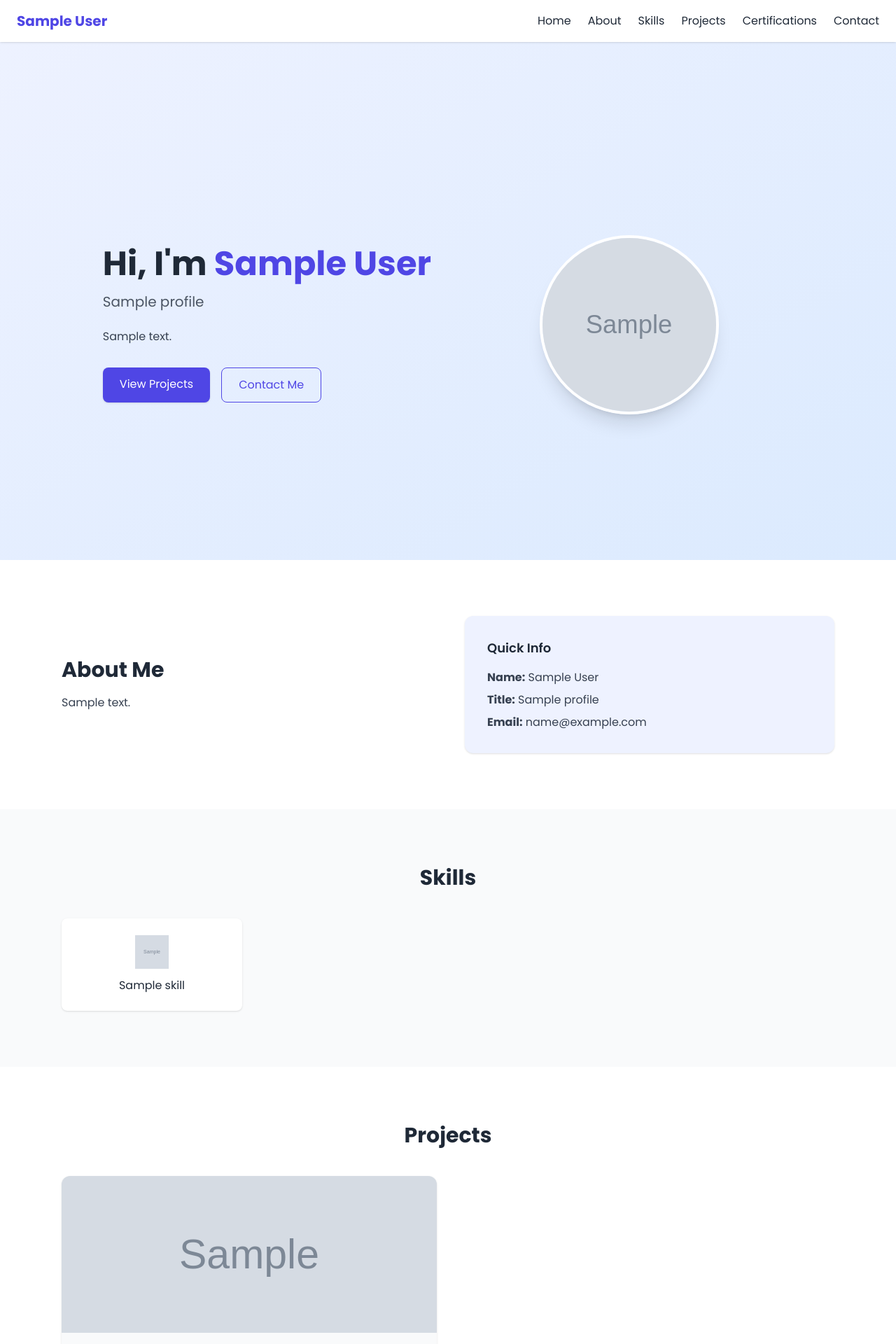
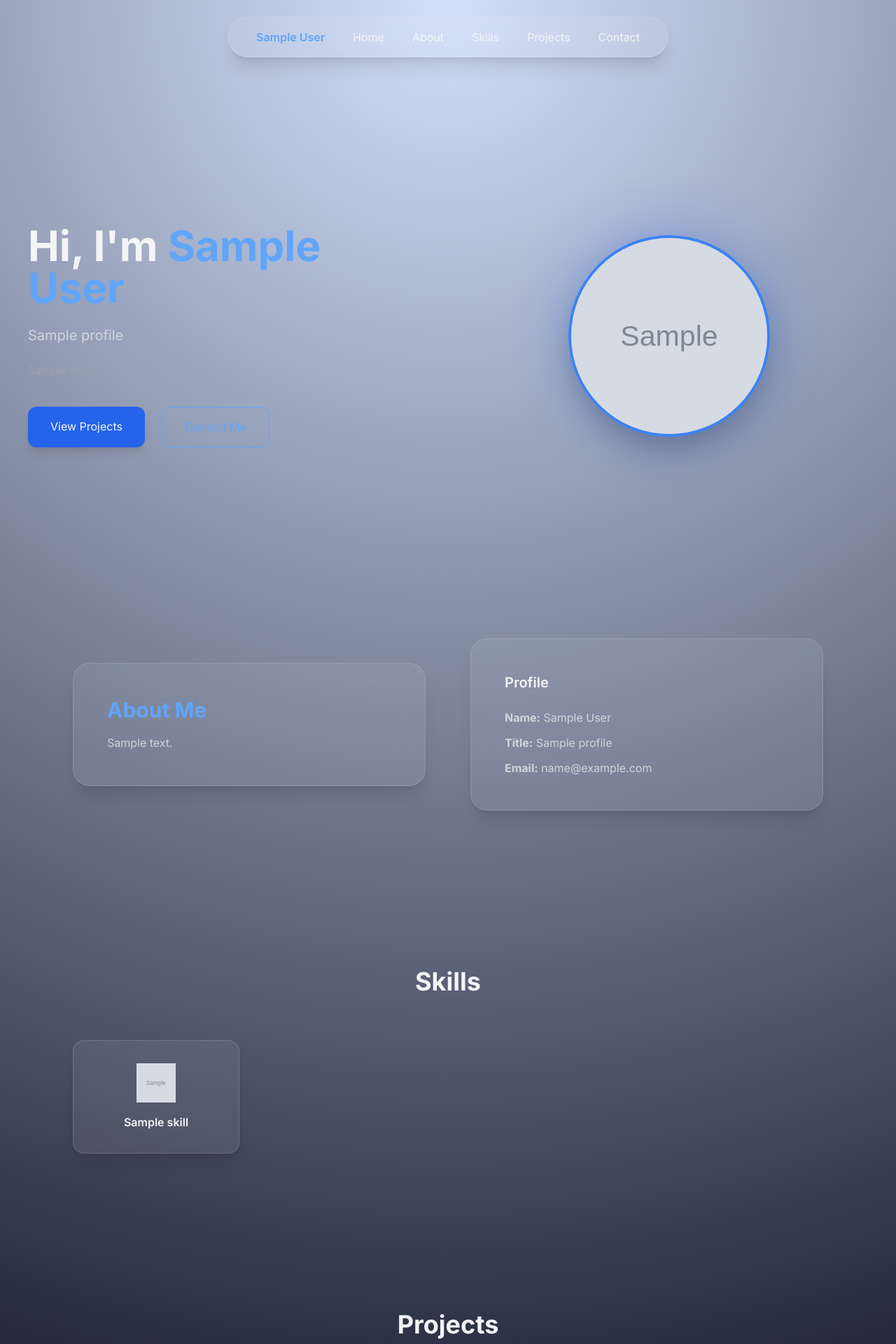
Before and after one commit to dhakalsameer/sameer-portfoilo, a Django app: page /windows/ in a window 1280 px wide. Shown: the top 1920 px of the page at 70% size. Run offline with Django 5.2, Linux system fonts and the light colour scheme; tables that the repository leaves empty hold one stand-in row (values such as "Sample post"); grey boxes marked "Sample" are stand-in pictures; some libraries are stand-ins or nearby versions.

Commit message:
Making the windows-based portfolio.

```diff
--- a/website/templates/website/index.html
+++ b/website/templates/website/index.html
@@ -1,6 +1,6 @@
 {% load static %}
 <!DOCTYPE html>
-<html lang="en" class="scroll-smooth">
+<html lang="en">
   <head>
     <meta charset="UTF-8" />
     <title>{{ profile.full_name }} | {{ profile.title }}</title>
@@ -9,9 +9,9 @@
     <!-- Tailwind -->
     <script src="https://cdn.tailwindcss.com"></script>
 
-    <!-- Google Fonts -->
+    <!-- Font -->
     <link
-      href="https://fonts.googleapis.com/css2?family=Poppins:wght@300;400;600;700&display=swap"
+      href="https://fonts.googleapis.com/css2?family=Inter:wght@300;400;600;700&display=swap"
       rel="stylesheet"
     />
 
@@ -20,66 +20,72 @@
         theme: {
           extend: {
             fontFamily: {
-              poppins: ["Poppins", "sans-serif"],
+              inter: ["Inter", "sans-serif"],
             },
           },
         },
       };
     </script>
+
+    <style>
+      body {
+        font-family: Inter, sans-serif;
+        background: radial-gradient(circle at top, #2563eb33, #020617 70%);
+      }
+
+      .glass {
+        background: rgba(255, 255, 255, 0.08);
+        backdrop-filter: blur(14px);
+        border: 1px solid rgba(255, 255, 255, 0.15);
+      }
+
+      .glow {
+        box-shadow: 0 0 80px rgba(37, 99, 235, 0.35);
+      }
+    </style>
   </head>
 
-  <body class="bg-gray-100 text-gray-800 font-poppins">
+  <body class="text-gray-100">
     <!-- ================= NAVBAR ================= -->
-    <nav class="fixed top-0 w-full bg-white shadow z-50">
-      <div
-        class="max-w-7xl mx-auto px-6 py-4 flex justify-between items-center"
-      >
-        <h1 class="text-xl font-bold text-indigo-600">
-          {{ profile.full_name }}
-        </h1>
-
-        <div class="hidden md:flex gap-6">
-          <a href="#home" class="hover:text-indigo-600">Home</a>
-          <a href="#about" class="hover:text-indigo-600">About</a>
-          <a href="#skills" class="hover:text-indigo-600">Skills</a>
-          <a href="#projects" class="hover:text-indigo-600">Projects</a>
-          <a href="#certifications" class="hover:text-indigo-600"
-            >Certifications</a
-          >
-          <a href="#contact" class="hover:text-indigo-600">Contact</a>
-        </div>
+    <nav
+      class="fixed top-6 left-1/2 -translate-x-1/2 z-50 glass rounded-full px-10 py-4 shadow-xl"
+    >
+      <div class="flex gap-10 items-center">
+        <span class="font-semibold text-blue-400">{{ profile.full_name }}</span>
+        <a href="#home" class="hover:text-blue-400">Home</a>
+        <a href="#about" class="hover:text-blue-400">About</a>
+        <a href="#skills" class="hover:text-blue-400">Skills</a>
+        <a href="#projects" class="hover:text-blue-400">Projects</a>
+        <a href="#contact" class="hover:text-blue-400">Contact</a>
       </div>
     </nav>
 
     <!-- ================= HERO ================= -->
-    <section
-      id="home"
-      class="min-h-screen flex items-center pt-32 bg-gradient-to-br from-indigo-50 to-blue-100"
-    >
+    <section id="home" class="min-h-screen flex items-center pt-40">
       <div
-        class="max-w-6xl mx-auto px-6 grid md:grid-cols-2 gap-12 items-center"
+        class="max-w-7xl mx-auto px-10 grid md:grid-cols-2 gap-16 items-center"
       >
         <!-- Text -->
         <div>
-          <h2 class="text-4xl md:text-5xl font-bold mb-4">
-            Hi, I'm <span class="text-indigo-600">{{ profile.full_name }}</span>
-          </h2>
+          <h1 class="text-5xl md:text-6xl font-bold mb-6 leading-tight">
+            Hi, I'm <span class="text-blue-400">{{ profile.full_name }}</span>
+          </h1>
 
-          <p class="text-xl text-gray-600 mb-6">{{ profile.title }}</p>
+          <p class="text-xl text-gray-300 mb-6">{{ profile.title }}</p>
 
-          <p class="text-gray-700 mb-8">{{ profile.bio }}</p>
+          <p class="text-gray-400 max-w-xl mb-10">{{ profile.bio }}</p>
 
-          <div class="flex gap-4">
+          <div class="flex gap-6">
             <a
               href="#projects"
-              class="bg-indigo-600 text-white px-6 py-3 rounded-lg shadow hover:bg-indigo-700 transition"
+              class="bg-blue-600 hover:bg-blue-700 px-8 py-4 rounded-xl shadow-lg transition"
             >
               View Projects
             </a>
 
             <a
               href="mailto:{{ profile.email }}"
-              class="border border-indigo-600 text-indigo-600 px-6 py-3 rounded-lg hover:bg-indigo-600 hover:text-white transition"
+              class="border border-blue-400 text-blue-400 hover:bg-blue-400 hover:text-black px-8 py-4 rounded-xl transition"
             >
               Contact Me
             </a>
@@ -89,28 +95,31 @@
         <!-- Image -->
         <div class="flex justify-center">
           {% if photos %}
-          <img
-            src="{{ photos.first.image.url }}"
-            class="w-64 h-64 object-cover rounded-full shadow-xl border-4 border-white"
-          />
+          <div class="relative">
+            <div class="absolute inset-0 rounded-full glow"></div>
+            <img
+              src="{{ photos.first.image.url }}"
+              class="relative w-72 h-72 object-cover rounded-full border-4 border-blue-500 shadow-2xl"
+            />
+          </div>
           {% endif %}
         </div>
       </div>
     </section>
 
     <!-- ================= ABOUT ================= -->
-    <section id="about" class="py-20 bg-white">
+    <section id="about" class="py-28">
       <div
-        class="max-w-6xl mx-auto px-6 grid md:grid-cols-2 gap-12 items-center"
+        class="max-w-6xl mx-auto px-10 grid md:grid-cols-2 gap-16 items-center"
       >
-        <div>
-          <h2 class="text-3xl font-bold mb-4">About Me</h2>
-          <p class="text-gray-700 leading-relaxed">{{ profile.about }}</p>
+        <div class="glass rounded-3xl p-12 shadow-xl">
+          <h2 class="text-3xl font-bold mb-4 text-blue-400">About Me</h2>
+          <p class="text-gray-300 leading-relaxed">{{ profile.about }}</p>
         </div>
 
-        <div class="bg-indigo-50 p-8 rounded-xl shadow">
-          <h3 class="font-semibold text-lg mb-4">Quick Info</h3>
-          <ul class="space-y-2 text-gray-700">
+        <div class="glass rounded-3xl p-12 shadow-xl">
+          <h3 class="text-xl font-semibold mb-6">Profile</h3>
+          <ul class="space-y-3 text-gray-300">
             <li><strong>Name:</strong> {{ profile.full_name }}</li>
             <li><strong>Title:</strong> {{ profile.title }}</li>
             <li><strong>Email:</strong> {{ profile.email }}</li>
@@ -120,19 +129,19 @@
     </section>
 
     <!-- ================= SKILLS ================= -->
-    <section id="skills" class="py-20 bg-gray-50">
-      <div class="max-w-6xl mx-auto px-6">
-        <h2 class="text-3xl font-bold mb-10 text-center">Skills</h2>
+    <section id="skills" class="py-28">
+      <div class="max-w-6xl mx-auto px-10">
+        <h2 class="text-4xl font-bold text-center mb-16">Skills</h2>
 
-        <div class="grid grid-cols-2 md:grid-cols-4 gap-6">
+        <div class="grid grid-cols-2 md:grid-cols-4 gap-10">
           {% for skill in skills %}
           <div
-            class="bg-white shadow rounded-lg p-6 flex flex-col items-center hover:shadow-lg transition"
+            class="glass rounded-2xl p-8 text-center hover:scale-105 transition shadow-xl"
           >
             {% if skill.icon %}
-            <img src="{{ skill.icon.url }}" class="w-12 h-12 mb-3" />
+            <img src="{{ skill.icon.url }}" class="w-14 h-14 mx-auto mb-4" />
             {% endif %}
-            <p class="font-medium">{{ skill.name }}</p>
+            <p class="font-semibold">{{ skill.name }}</p>
           </div>
           {% endfor %}
         </div>
@@ -140,33 +149,31 @@
     </section>
 
     <!-- ================= PROJECTS ================= -->
-    <section id="projects" class="py-20 bg-white">
-      <div class="max-w-6xl mx-auto px-6">
-        <h2 class="text-3xl font-bold mb-10 text-center">Projects</h2>
+    <section id="projects" class="py-28">
+      <div class="max-w-7xl mx-auto px-10">
+        <h2 class="text-4xl font-bold text-center mb-16">Projects</h2>
 
-        <div class="grid md:grid-cols-2 gap-8">
+        <div class="grid md:grid-cols-2 gap-14">
           {% for project in projects %}
           <div
-            class="bg-gray-50 rounded-xl shadow hover:shadow-lg transition overflow-hidden"
+            class="glass rounded-3xl overflow-hidden shadow-xl hover:scale-[1.02] transition"
           >
             <img
               src="{{ project.image.url }}"
-              class="w-full h-56 object-cover"
+              class="w-full h-64 object-cover"
             />
 
-            <div class="p-6">
-              <h3 class="text-xl font-semibold mb-2">{{ project.title }}</h3>
-              <p class="text-gray-600 mb-3">{{ project.description }}</p>
-              <p class="text-sm text-indigo-600 mb-4">
-                {{ project.tech_stack }}
-              </p>
+            <div class="p-10">
+              <h3 class="text-2xl font-semibold mb-3">{{ project.title }}</h3>
+              <p class="text-gray-400 mb-4">{{ project.description }}</p>
+              <p class="text-blue-400 mb-6">{{ project.tech_stack }}</p>
 
-              <div class="flex gap-4">
+              <div class="flex gap-6">
                 {% if project.live_link %}
                 <a
                   href="{{ project.live_link }}"
                   target="_blank"
-                  class="bg-indigo-600 text-white px-4 py-2 rounded hover:bg-indigo-700 transition"
+                  class="bg-blue-600 hover:bg-blue-700 px-6 py-3 rounded-xl transition"
                 >
                   Live Demo
                 </a>
@@ -174,7 +181,7 @@
                 <a
                   href="{{ project.github_link }}"
                   target="_blank"
-                  class="border border-indigo-600 text-indigo-600 px-4 py-2 rounded hover:bg-indigo-600 hover:text-white transition"
+                  class="border border-blue-400 text-blue-400 hover:bg-blue-400 hover:text-black px-6 py-3 rounded-xl transition"
                 >
                   GitHub
                 </a>
@@ -187,101 +194,59 @@
       </div>
     </section>
 
-    <!-- ================= CERTIFICATIONS ================= -->
-    <section id="certifications" class="py-20 bg-gray-50">
-      <div class="max-w-6xl mx-auto px-6">
-        <h2 class="text-3xl font-bold mb-10 text-center">Certifications</h2>
-
-        <div class="grid md:grid-cols-2 gap-6">
-          {% for cert in certifications %}
-          <div class="bg-white shadow rounded-lg p-6 flex gap-4">
-            {% if cert.image %}
-            <img
-              src="{{ cert.image.url }}"
-              class="w-32 h-32 object-cover rounded"
-            />
-            {% endif %}
-
-            <div>
-              <h3 class="text-lg font-semibold">{{ cert.title }}</h3>
-              <p class="text-gray-600">{{ cert.description }}</p>
-              <p class="text-sm text-indigo-600 mt-2">{{ cert.issuer }}</p>
-
-              {% if cert.certificate_url %}
-              <a
-                href="{{ cert.certificate_url }}"
-                target="_blank"
-                class="inline-block mt-2 text-indigo-600 underline"
-              >
-                View Certificate
-              </a>
-              {% endif %}
-            </div>
-          </div>
-          {% endfor %}
-        </div>
-      </div>
-    </section>
-
     <!-- ================= CONTACT ================= -->
-    <section id="contact" class="py-20 bg-white">
-      <div class="max-w-6xl mx-auto px-6 grid md:grid-cols-2 gap-12">
-        <div>
-          <h2 class="text-3xl font-bold mb-4">Contact Me</h2>
-          <p class="text-gray-600 mb-6">
-            Feel free to reach out for collaborations or just a friendly hello
-            👋
+    <section id="contact" class="py-28">
+      <div class="max-w-6xl mx-auto px-10 grid md:grid-cols-2 gap-16">
+        <div class="glass rounded-3xl p-12 shadow-xl">
+          <h2 class="text-3xl font-bold mb-4 text-blue-400">Contact Me</h2>
+          <p class="text-gray-400 mb-6">
+            Let's build something amazing together 🚀
           </p>
 
-          <p class="mb-2"><strong>Email:</strong> {{ profile.email }}</p>
+          <p class="mb-2">📧 {{ profile.email }}</p>
 
           {% if profile.github %}
           <p class="mb-2">
-            <strong>GitHub:</strong>
-            <a href="{{ profile.github }}" class="text-indigo-600">Visit</a>
+            🐙 <a href="{{ profile.github }}" class="text-blue-400">GitHub</a>
           </p>
           {% endif %} {% if profile.linkedin %}
           <p class="mb-2">
-            <strong>LinkedIn:</strong>
-            <a href="{{ profile.linkedin }}" class="text-indigo-600">Visit</a>
+            💼
+            <a href="{{ profile.linkedin }}" class="text-blue-400">LinkedIn</a>
           </p>
           {% endif %}
         </div>
 
-        <!-- Contact Form -->
+        <!-- Form -->
         <form
           method="POST"
           action="{% url 'contact_send_email' %}"
-          class="bg-gray-50 p-8 rounded-xl shadow"
+          class="glass rounded-3xl p-12 shadow-xl"
         >
           {% csrf_token %}
           <input
             type="text"
             name="name"
             placeholder="Your Name"
-            class="w-full p-3 mb-4 border rounded"
-            required
+            class="w-full p-4 mb-4 rounded-xl bg-black/40 border border-blue-400/30"
           />
 
           <input
             type="email"
             name="email"
             placeholder="Your Email"
-            class="w-full p-3 mb-4 border rounded"
-            required
+            class="w-full p-4 mb-4 rounded-xl bg-black/40 border border-blue-400/30"
           />
 
           <textarea
             name="message"
+            rows="4"
             placeholder="Your Message"
-            rows="4"
-            class="w-full p-3 mb-4 border rounded"
-            required
+            class="w-full p-4 mb-6 rounded-xl bg-black/40 border border-blue-400/30"
           ></textarea>
 
           <button
-            type="submit"
-            class="bg-indigo-600 text-white px-6 py-3 rounded hover:bg-indigo-700 transition"
+            class="bg-blue-600 hover:bg-blue-700 px-8 py-4 rounded-xl transition"
           >
             Send Message
           </button>
@@ -290,8 +255,8 @@
     </section>
 
     <!-- ================= FOOTER ================= -->
-    <footer class="py-6 text-center bg-gray-900 text-gray-400">
-      © {{ profile.full_name }} — All rights reserved
+    <footer class="py-8 text-center text-gray-500">
+      © {{ profile.full_name }} — Windows UI Portfolio
     </footer>
   </body>
 </html>
```
